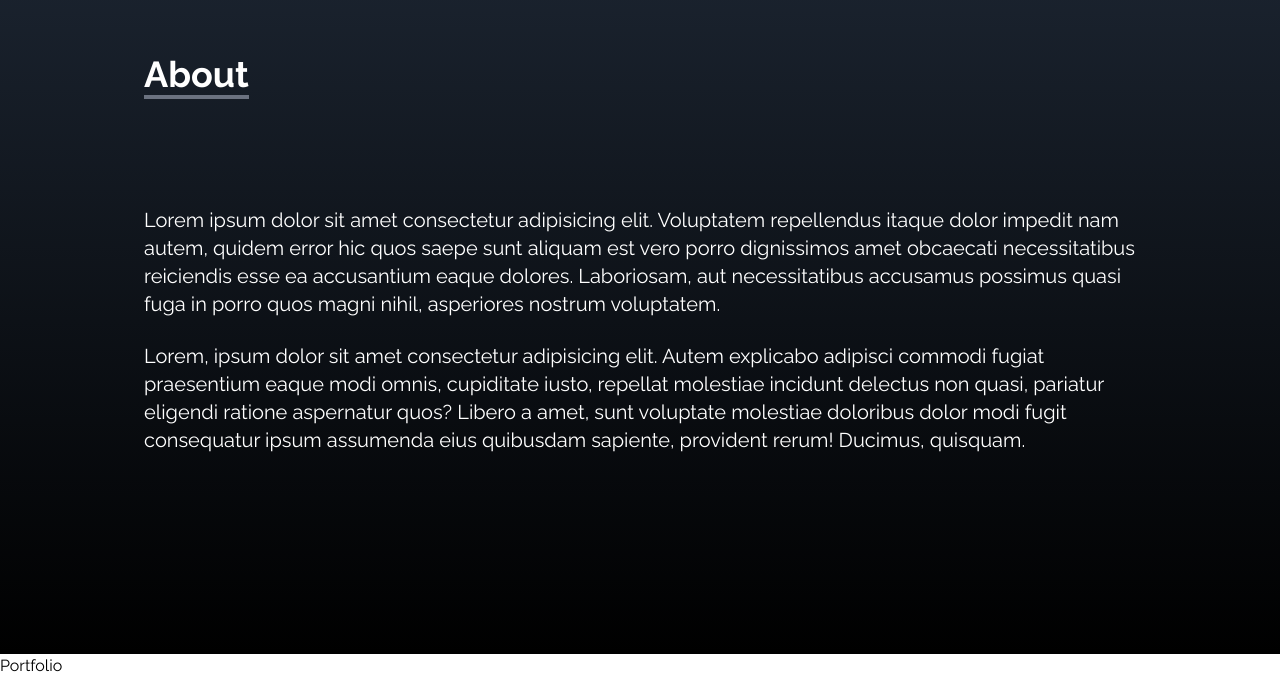
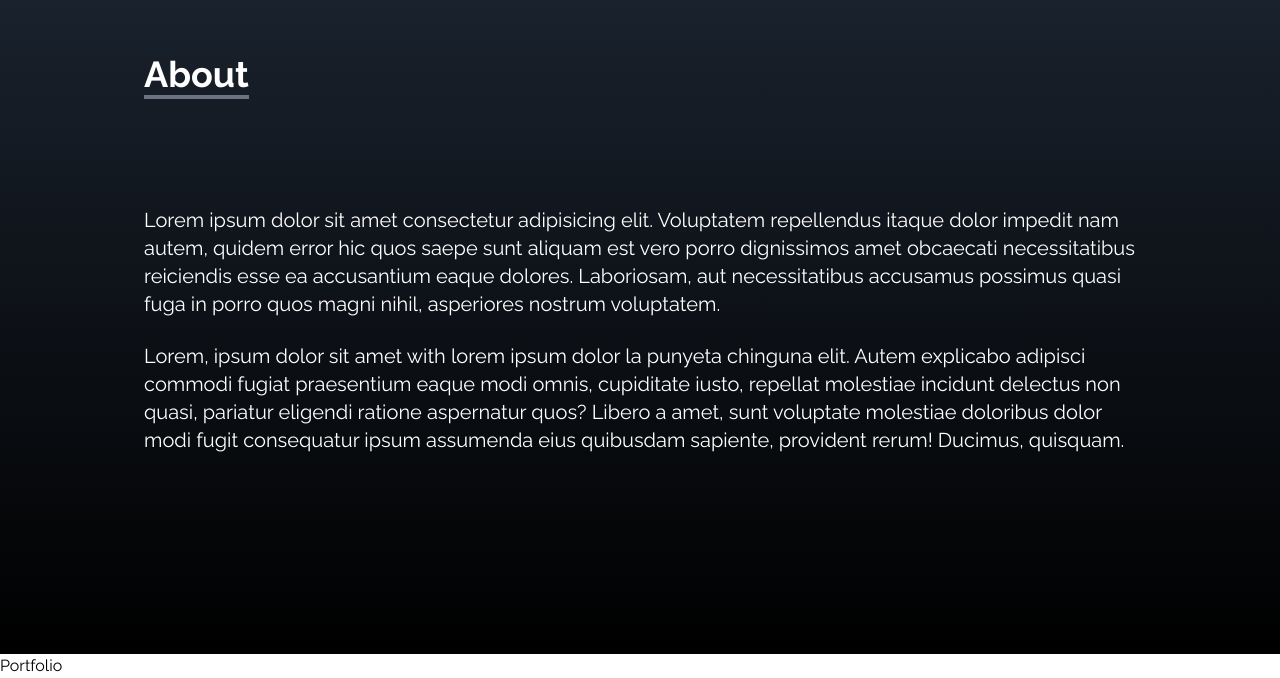
Before and after one commit to lnxe-bit/L, a React (Create React App) app: page / in a window 1280 px wide. Shown: the part 946-1624 px from the top of the page. Built offline with nearby package versions, Linux system fonts and the light colour scheme.

Commit message:
add about

```diff
--- a/src/components/About.jsx
+++ b/src/components/About.jsx
@@ -12,7 +12,7 @@ const About = () => {
                 </p>
             <br/>
                 <p className="text-xl">
-                    Lorem, ipsum dolor sit amet consectetur adipisicing elit. Autem explicabo adipisci commodi fugiat praesentium eaque modi omnis, cupiditate iusto, repellat molestiae incidunt delectus non quasi, pariatur eligendi ratione aspernatur quos? Libero a amet, sunt voluptate molestiae doloribus dolor modi fugit consequatur ipsum assumenda eius quibusdam sapiente, provident rerum! Ducimus, quisquam.
+                    Lorem, ipsum dolor sit amet with lorem ipsum dolor la punyeta chinguna elit. Autem explicabo adipisci commodi fugiat praesentium eaque modi omnis, cupiditate iusto, repellat molestiae incidunt delectus non quasi, pariatur eligendi ratione aspernatur quos? Libero a amet, sunt voluptate molestiae doloribus dolor modi fugit consequatur ipsum assumenda eius quibusdam sapiente, provident rerum! Ducimus, quisquam.
                  </p>
         </div>
     </div>
```
